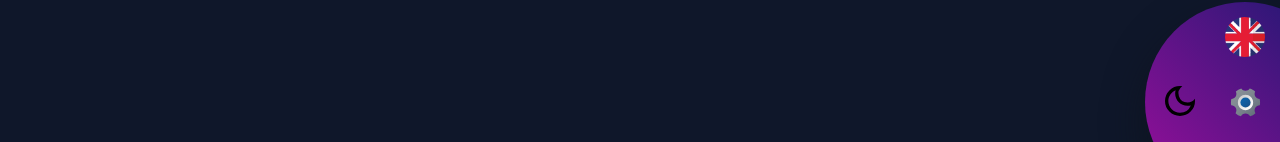
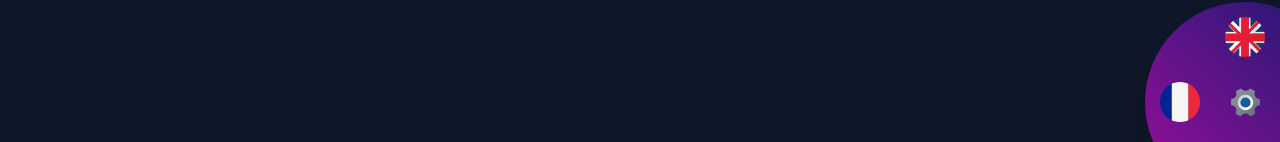
Before and after one commit to mena0018/Portfolio, a React (Create React App) app: page / in a window 1280 px wide. Both pictures are taken after a click on the picture 1245 px from the left and 760 px from the top of the page. Shown: the part 658-800 px from the top of the page. Built offline with nearby package versions, Linux system fonts and the light colour scheme.

Commit message:
Suppression du dark mode pour le moment

```diff
--- a/src/App.js
+++ b/src/App.js
@@ -7,7 +7,7 @@ import ProjectList from "./components/Project/ProjectList";
 import Contact from "./components/Contact/Contact";
 import Footer from "./components/Footer/Footer";
 import ContextProvider from "./context/langContext";
-import {  ThemeContextProvider } from "./context/themeContext";
+import ThemeContextProvider from "./context/themeContext";
 
 
 function App() {
--- a/src/components/Home/Home.js
+++ b/src/components/Home/Home.js
@@ -8,12 +8,9 @@ import useSlideX from "../../hook/useSlideX";
 import useSlideY from "../../hook/useSlideY";
 import useAddRef from "../../hook/useAddRef";
 import { homeData } from "../../constants/home";
-import { ThemeContext } from "../../context/themeContext";
 
 
 export default function Home() {
-    const { theme } = useContext(ThemeContext);
-    console.log(theme)
 
   const { ref, addToRef } = useAddRef();
   const slideX = useSlideX();
@@ -38,7 +35,7 @@ export default function Home() {
            <p> {homeData[lang]['second']} <span>Rabie,</span> </p>
            <p> {homeData[lang]['third']}  </p>
         </div>
-        <button className="btn-home" type="button" ref={addToRef} id={theme}>
+        <button className="btn-home" type="button" ref={addToRef}>
           <a href="#about">{homeData[lang]['btn']} </a>
         </button>
         <div className="link-social-media" ref={addToRef}>
--- a/src/components/ToggleLangs.js/ToggleLang.css
+++ b/src/components/ToggleLangs.js/ToggleLang.css
@@ -33,7 +33,7 @@
 }
 
 .items:nth-child(4) {
-  right: 80px;
+  right: 75px;
   bottom: 15px;
 }
 
--- a/src/components/ToggleLangs.js/ToggleLang.js
+++ b/src/components/ToggleLangs.js/ToggleLang.js
@@ -1,17 +1,15 @@
 import { useContext, useState } from "react";
 import { Context } from "../../context/langContext";
-import { ThemeContext } from "../../context/themeContext";
 import FrenchFlag from "../../img/france2.png";
 import EnglishFlag from "../../img/royaume-uni2.png";
 import Settings from "../../img/settings.svg"
 import "./ToggleLang.css";
-import {MdOutlineDarkMode, MdDarkMode} from "react-icons/md"
+// import {MdOutlineDarkMode, MdDarkMode} from "react-icons/md"
 
 
 export default function ToggleLang() {
 
-  const { lang, toggleLang } = useContext(Context);
-  const { toggleTheme, theme } = useContext(ThemeContext);
+  const { toggleLang } = useContext(Context);
 
   const [isActive, setIsActive] = useState(false);
   const handleClick = () => setIsActive(!isActive)
@@ -29,25 +27,11 @@ export default function ToggleLang() {
 
 
       <div onClick={handleClick} className={`items ${isActive ? "active" : ""}`}>
-         { lang === 'EN' ?
-
-             <img src={FrenchFlag}
-                  alt="Drapeau Français"
-                  onClick={() => toggleLang("FR")}
-            /> :
-            <img src={EnglishFlag}
-                 alt="Drapeau Anglais"
-                 onClick={() => toggleLang("EN")}
-            />
-         }
+          <img src={EnglishFlag} alt="Drapeau Anglais" onClick={() => toggleLang("EN")}/>
       </div>
 
       <div onClick={handleClick} className={`items ${isActive ? "active" : ""}`}>
-
-         <button onClick={toggleTheme} className="toggle-theme-btn">
-               {theme === "light" ? <MdDarkMode /> : <MdOutlineDarkMode />}
-         </button>
-
+        <img src={FrenchFlag} alt="Drapeau Français" onClick={() => toggleLang("FR")} />
       </div>
     </>
   );
--- a/src/context/themeContext.js
+++ b/src/context/themeContext.js
@@ -2,7 +2,7 @@ import { createContext, useState } from "react";
 
 export const ThemeContext = createContext();
 
-export const ThemeContextProvider = ({ children }) => {
+const ThemeContextProvider = ({ children }) => {
     const [theme, setTheme] = useState("dark");
     const toggleTheme = () => setTheme(current => current === "dark" ? "light" : "dark")
 
@@ -12,3 +12,5 @@ export const ThemeContextProvider = ({ children }) => {
         </ThemeContext.Provider>
     );
 }
+
+export default ThemeContextProvider
--- a/src/index.css
+++ b/src/index.css
@@ -41,14 +41,6 @@ body {
   transition: .4s;
 }
 
-#light body {
-  background: var(--first-color);
-}
-
-#dark body {
-  background-color: var(--background-color);
-}
-
 a, button {
   text-decoration: none;
   cursor: pointer;
```
Lines whose indentation alone changed are shown as unchanged.
